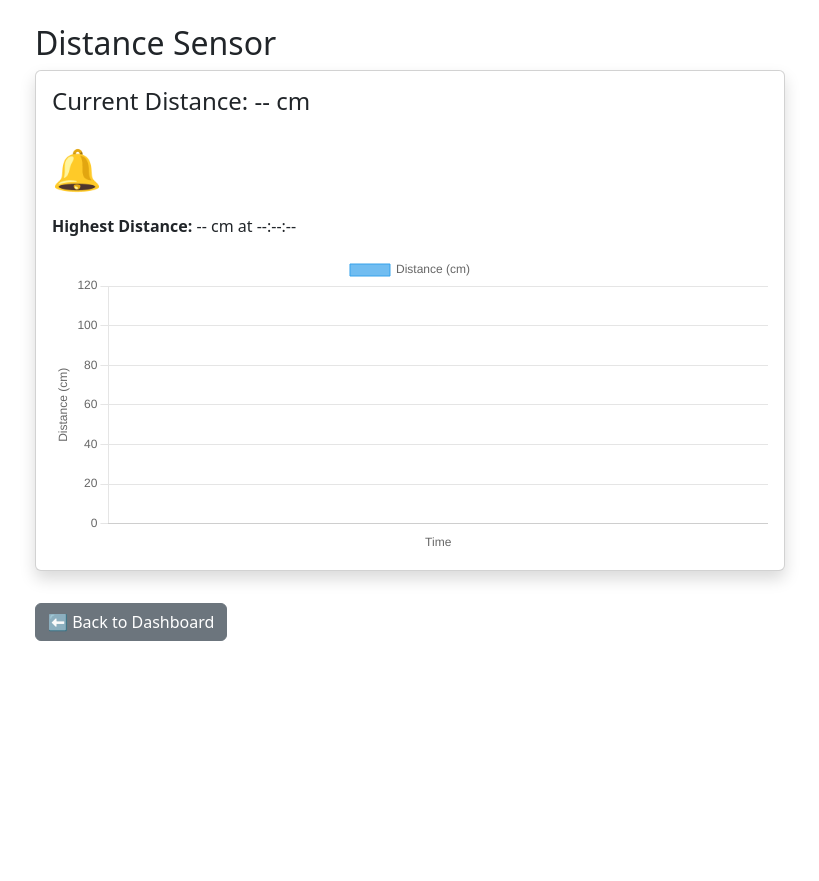
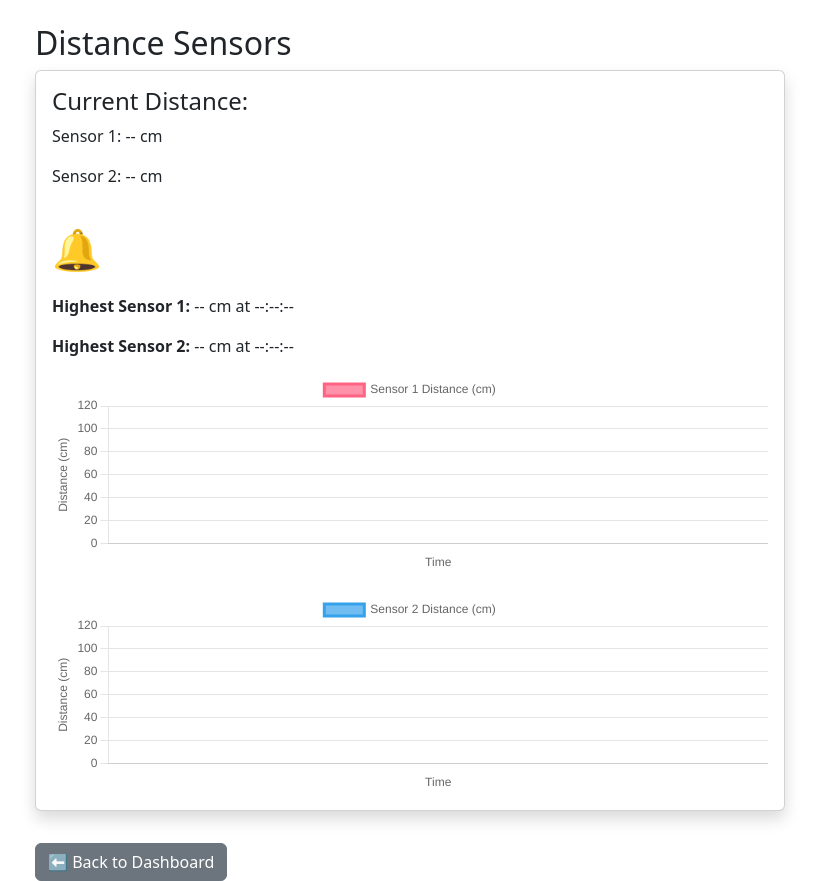
Before and after one commit to Lemuel-Castroverde/iot_website, a Python web app: template templates/distance.html in a window 1280 px wide. Shown: the part 56-937 px from the top of the page, without its empty margins (47-866 px from the left). Before the commit the page ends 697 px from the top, so only its background shows below. Run offline with Jinja, Linux system fonts and the light colour scheme; the template is opened without the code that fills it, so the values that code supplies are empty.

Commit message:
Update distance.html

```diff
--- a/templates/distance.html
+++ b/templates/distance.html
@@ -1,37 +1,38 @@
 {% extends "base.html" %}
 {% block content %}
-<h2>Distance Sensor</h2>
+<h2>Distance Sensors</h2>
+
 <div class="card p-3 shadow mb-3" style="max-width: 750px;">
-  <h4>Current Distance: <span id="dist">--</span> cm</h4>
+  <h4>Current Distance:</h4>
+  <p>Sensor 1: <span id="dist1">--</span> cm</p>
+  <p>Sensor 2: <span id="dist2">--</span> cm</p>
 
   <!-- Buzzer Indicator -->
   <div id="buzzer" class="buzzer-off" title="Buzzer status: OFF" style="font-size: 2.5rem; margin: 15px 0;">
     🔔
   </div>
 
-  <p><strong>Highest Distance:</strong> <span id="maxDist">--</span> cm at <span id="maxTime">--:--:--</span></p>
-  <canvas id="distanceChart" height="300" style="max-height: 300px; width: 100%;"></canvas>
+  <p><strong>Highest Sensor 1:</strong> <span id="maxDist1">--</span> cm at <span id="maxTime1">--:--:--</span></p>
+  <p><strong>Highest Sensor 2:</strong> <span id="maxDist2">--</span> cm at <span id="maxTime2">--:--:--</span></p>
+
+  <!-- Two strip (dot-only) charts -->
+  <canvas id="sensor1Chart" height="200" style="max-height: 200px; width: 100%; margin-bottom: 20px;"></canvas>
+  <canvas id="sensor2Chart" height="200" style="max-height: 200px; width: 100%;"></canvas>
 </div>
 
 <a href="/" class="btn btn-secondary mt-3">⬅ Back to Dashboard</a>
 
-<!-- Include Chart.js from CDN -->
 <script src="https://cdn.jsdelivr.net/npm/chart.js"></script>
 
 <style>
-  /* Buzzer OFF style */
   .buzzer-off {
     color: gray;
     transition: color 0.3s ease;
   }
-
-  /* Buzzer ON style */
   .buzzer-on {
     color: red;
     animation: buzzer-blink 1s infinite;
   }
-
-  /* Blinking animation */
   @keyframes buzzer-blink {
     0%, 50%, 100% { opacity: 1; }
     25%, 75% { opacity: 0.3; }
@@ -39,38 +40,35 @@
 </style>
 
 <script>
-const MAX_DATA_AGE_MS = 60000;  // 60 seconds
-const MAX_DATA_POINTS = 15;     // show last 15 points max
-const dataPoints = [];
+const MAX_DATA_AGE_MS = 60000;
+const MAX_DATA_POINTS = 15;
 
-const ctx = document.getElementById('distanceChart').getContext('2d');
-const distanceChart = new Chart(ctx, {
-  type: 'bar',  // vertical bars (default)
+const dataPoints1 = [];
+const dataPoints2 = [];
+
+const ctx1 = document.getElementById('sensor1Chart').getContext('2d');
+const ctx2 = document.getElementById('sensor2Chart').getContext('2d');
+
+const sensor1Chart = new Chart(ctx1, {
+  type: 'line',  // Use line to plot dots (strip graph)
   data: {
     labels: [],
     datasets: [{
-      label: 'Distance (cm)',
+      label: 'Sensor 1 Distance (cm)',
       data: [],
-      backgroundColor: 'rgba(54, 162, 235, 0.7)',
-      borderColor: 'rgba(54, 162, 235, 1)',
-      borderWidth: 1,
+      borderColor: 'rgba(255, 99, 132, 1)',   // Color of the dots
+      backgroundColor: 'rgba(255, 99, 132, 0.7)',  // Fill for dots
+      fill: false,
+      tension: 0.3,
+      showLine: false,           // Disable line, show only dots
+      pointRadius: 5,            // Size of the dot
+      pointHoverRadius: 7        // Size of the dot when hovered
     }]
   },
   options: {
     scales: {
-      x: {
-        title: { display: true, text: 'Time' },
-        ticks: {
-          maxRotation: 45,
-          autoSkip: true,
-          maxTicksLimit: 10
-        }
-      },
-      y: {
-        beginAtZero: true,
-        title: { display: true, text: 'Distance (cm)' },
-        suggestedMax: 120
-      }
+      x: { title: { display: true, text: 'Time' } },
+      y: { beginAtZero: true, title: { display: true, text: 'Distance (cm)' }, suggestedMax: 120 }
     },
     animation: false,
     responsive: true,
@@ -78,28 +76,69 @@ const distanceChart = new Chart(ctx, {
   }
 });
 
-function updateChart() {
+const sensor2Chart = new Chart(ctx2, {
+  type: 'line',  // Use line to plot dots (strip graph)
+  data: {
+    labels: [],
+    datasets: [{
+      label: 'Sensor 2 Distance (cm)',
+      data: [],
+      borderColor: 'rgba(54, 162, 235, 1)',   // Color of the dots
+      backgroundColor: 'rgba(54, 162, 235, 0.7)',  // Fill for dots
+      fill: false,
+      tension: 0.3,
+      showLine: false,           // Disable line, show only dots
+      pointRadius: 5,            // Size of the dot
+      pointHoverRadius: 7        // Size of the dot when hovered
+    }]
+  },
+  options: {
+    scales: {
+      x: { title: { display: true, text: 'Time' } },
+      y: { beginAtZero: true, title: { display: true, text: 'Distance (cm)' }, suggestedMax: 120 }
+    },
+    animation: false,
+    responsive: true,
+    maintainAspectRatio: false
+  }
+});
+
+function updateCharts() {
   const now = Date.now();
 
-  // Remove data older than 60 seconds
-  while (dataPoints.length && now - dataPoints[0].time > MAX_DATA_AGE_MS) {
-    dataPoints.shift();
+  [dataPoints1, dataPoints2].forEach(dataArr => {
+    while (dataArr.length && now - dataArr[0].time > MAX_DATA_AGE_MS) {
+      dataArr.shift();
+    }
+  });
+
+  const recent1 = dataPoints1.slice(-MAX_DATA_POINTS);
+  const recent2 = dataPoints2.slice(-MAX_DATA_POINTS);
+
+  sensor1Chart.data.labels = recent1.map(dp => new Date(dp.time).toLocaleTimeString());
+  sensor1Chart.data.datasets[0].data = recent1.map(dp => dp.value);
+  sensor1Chart.update();
+
+  sensor2Chart.data.labels = recent2.map(dp => new Date(dp.time).toLocaleTimeString());
+  sensor2Chart.data.datasets[0].data = recent2.map(dp => dp.value);
+  sensor2Chart.update();
+
+  if (recent1.length > 0) {
+    let max1 = recent1.reduce((max, dp) => dp.value > max.value ? dp : max, recent1[0]);
+    document.getElementById('maxDist1').textContent = max1.value.toFixed(2);
+    document.getElementById('maxTime1').textContent = new Date(max1.time).toLocaleTimeString();
+  } else {
+    document.getElementById('maxDist1').textContent = "--";
+    document.getElementById('maxTime1').textContent = "--:--:--";
   }
 
-  // Limit to last MAX_DATA_POINTS points
-  const recentData = dataPoints.slice(-MAX_DATA_POINTS);
-
-  distanceChart.data.labels = recentData.map(dp => new Date(dp.time).toLocaleTimeString());
-  distanceChart.data.datasets[0].data = recentData.map(dp => dp.value);
-  distanceChart.update();
-
-  if (recentData.length > 0) {
-    let maxPoint = recentData.reduce((max, dp) => dp.value > max.value ? dp : max, recentData[0]);
-    document.getElementById('maxDist').textContent = maxPoint.value.toFixed(2);
-    document.getElementById('maxTime').textContent = new Date(maxPoint.time).toLocaleTimeString();
+  if (recent2.length > 0) {
+    let max2 = recent2.reduce((max, dp) => dp.value > max.value ? dp : max, recent2[0]);
+    document.getElementById('maxDist2').textContent = max2.value.toFixed(2);
+    document.getElementById('maxTime2').textContent = new Date(max2.time).toLocaleTimeString();
   } else {
-    document.getElementById('maxDist').textContent = "--";
-    document.getElementById('maxTime').textContent = "--:--:--";
+    document.getElementById('maxDist2').textContent = "--";
+    document.getElementById('maxTime2').textContent = "--:--:--";
   }
 }
 
@@ -123,16 +162,23 @@ function fetchData() {
       return res.json();
     })
     .then(data => {
-      const dist = parseFloat(data.distance);
-      document.getElementById("dist").textContent = dist.toFixed(2);
+      const s1 = parseFloat(data.sensor1);
+      const s2 = parseFloat(data.sensor2);
+
+      document.getElementById("dist1").textContent = s1.toFixed(2);
+      document.getElementById("dist2").textContent = s2.toFixed(2);
       updateBuzzer(data.buzzer);
 
-      dataPoints.push({time: Date.now(), value: dist});
-      updateChart();
+      const now = Date.now();
+      dataPoints1.push({ time: now, value: s1 });
+      dataPoints2.push({ time: now, value: s2 });
+
+      updateCharts();
     })
     .catch(err => {
       console.error("Error fetching distance:", err);
-      document.getElementById("dist").textContent = "--";
+      document.getElementById("dist1").textContent = "--";
+      document.getElementById("dist2").textContent = "--";
       updateBuzzer("OFF");
     });
 }
```
